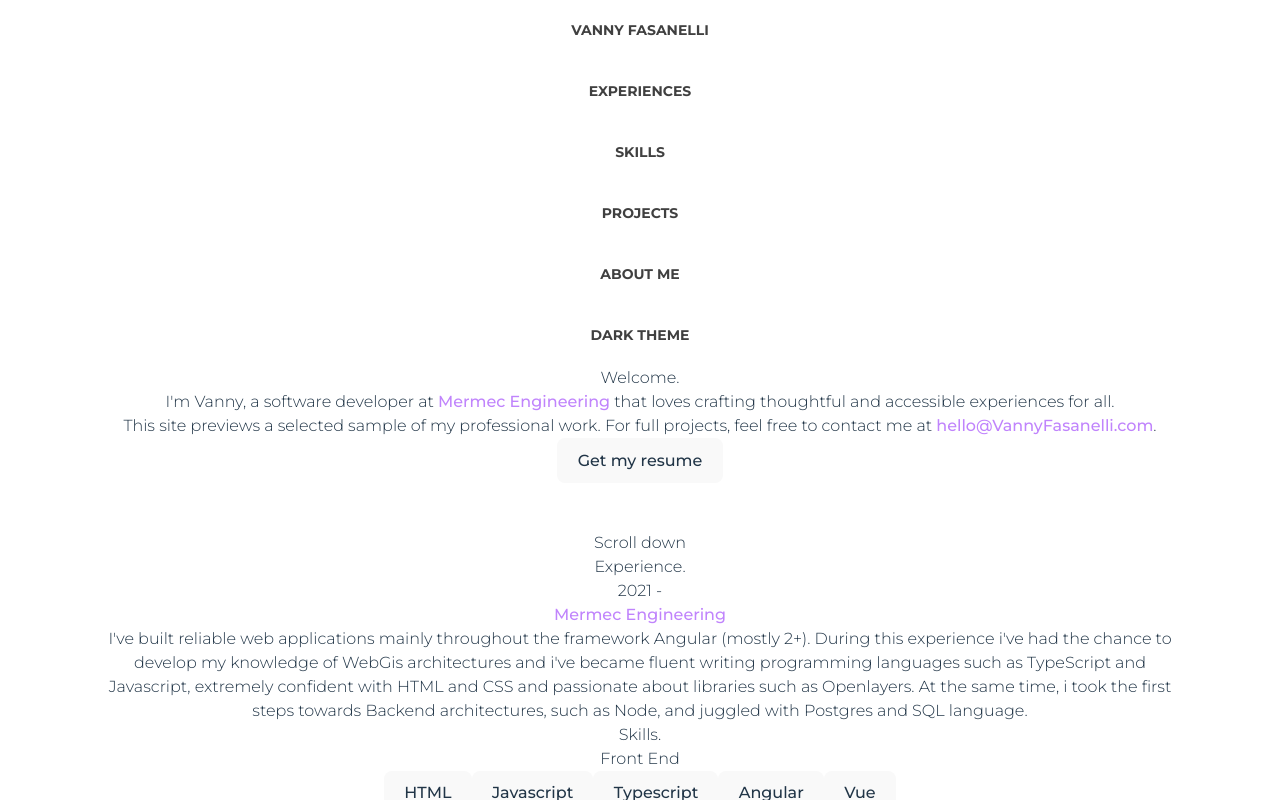
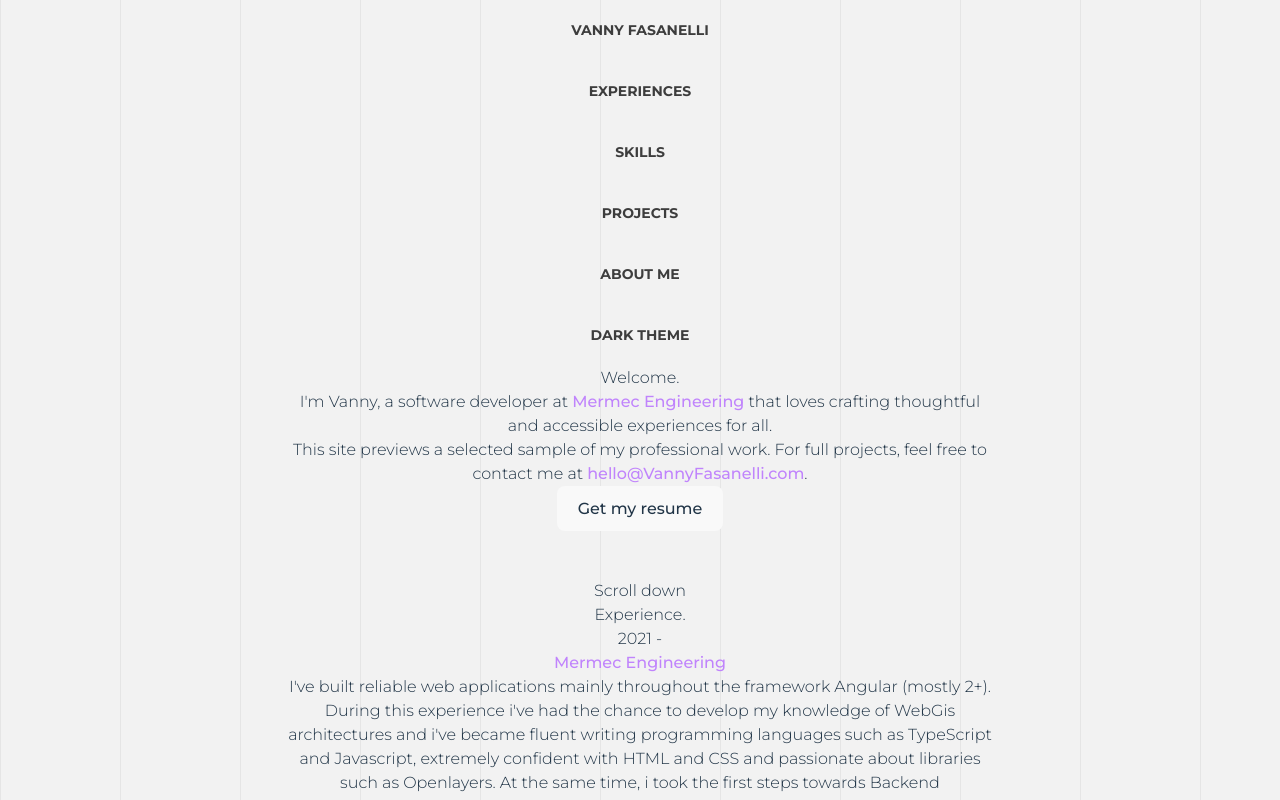
Before and after one commit to VannyFasanix/portfolio-2024, a Vue app: page / in a window 1280 px wide. Shown: the top 800 px of the page. Built offline with nearby package versions, Linux system fonts and the light colour scheme.

Commit message:
fixed bugs on width

```diff
--- a/src/components/Main.vue
+++ b/src/components/Main.vue
@@ -8,11 +8,11 @@ import Experience from './Experience.vue';
 </script>
 
 <template>
-    <div class="h-screen" style="width: 1080px">
-        <div class="h-10 p-1">
+    <div class="h-screen flex flex-col items-center" style="width: 55vw">
+        <div class="h-10 p-1 w-full">
             <Navbar/>
         </div>
-        <div class="h-full p-1">
+        <div class="min-h-screen w-full p-1">
             <Hero/>
         </div>
         <div class="p-1">
--- a/src/style.css
+++ b/src/style.css
@@ -10,8 +10,8 @@
   color-scheme: light dark;
 
   background-color: #f2f2f2;
-  /* background-size: 120px 120px;
-  background-image:  repeating-linear-gradient(to right, rgba(0, 0, 0, 0.1), rgba(0, 0, 0, 0.1) 1px, #f2f2f2 1px, #f2f2f2); */
+  background-size: 120px 120px;
+  background-image:  repeating-linear-gradient(to right, rgba(0, 0, 0, 0.1), rgba(0, 0, 0, 0.1) 1px, #f2f2f2 1px, #f2f2f2);
 
   color: black;
   font-synthesis: none;
```
